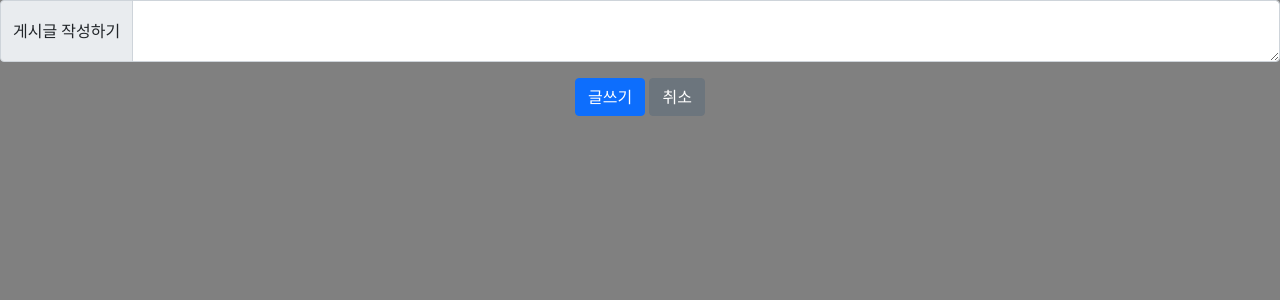
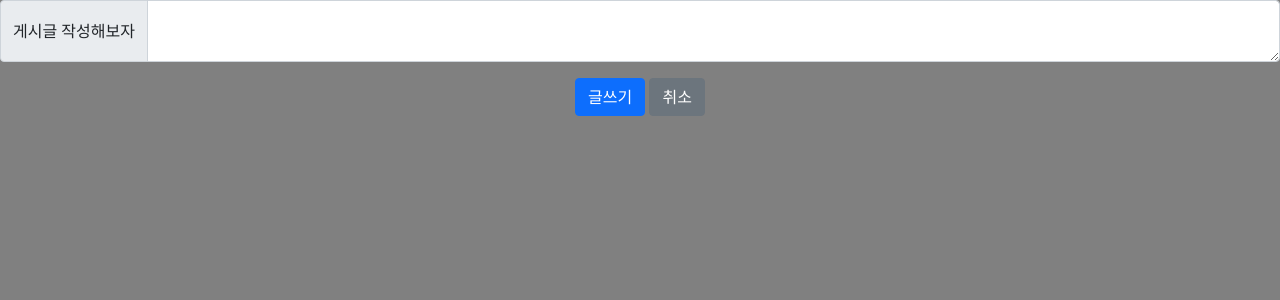
Before and after one commit to KYH9800/mini-project, a Flask app: template templates/postAdd.html in a window 1280 px wide. Shown: the top 300 px of the page. Run offline with Flask 2, Linux system fonts and the light colour scheme; the template is opened without the code that fills it, so the values that code supplies are empty.

Commit message:
시행착오중

```diff
--- a/templates/postAdd.html
+++ b/templates/postAdd.html
@@ -19,7 +19,7 @@
 <body>
     <div class="mb-3">
         <div class="input-group">
-          <span class="input-group-text">게시글 작성하기</span>
+          <span class="input-group-text">게시글 작성해보자</span>
           <textarea class="form-control" aria-label="With textarea"></textarea>
         </div>
     </div>
```
